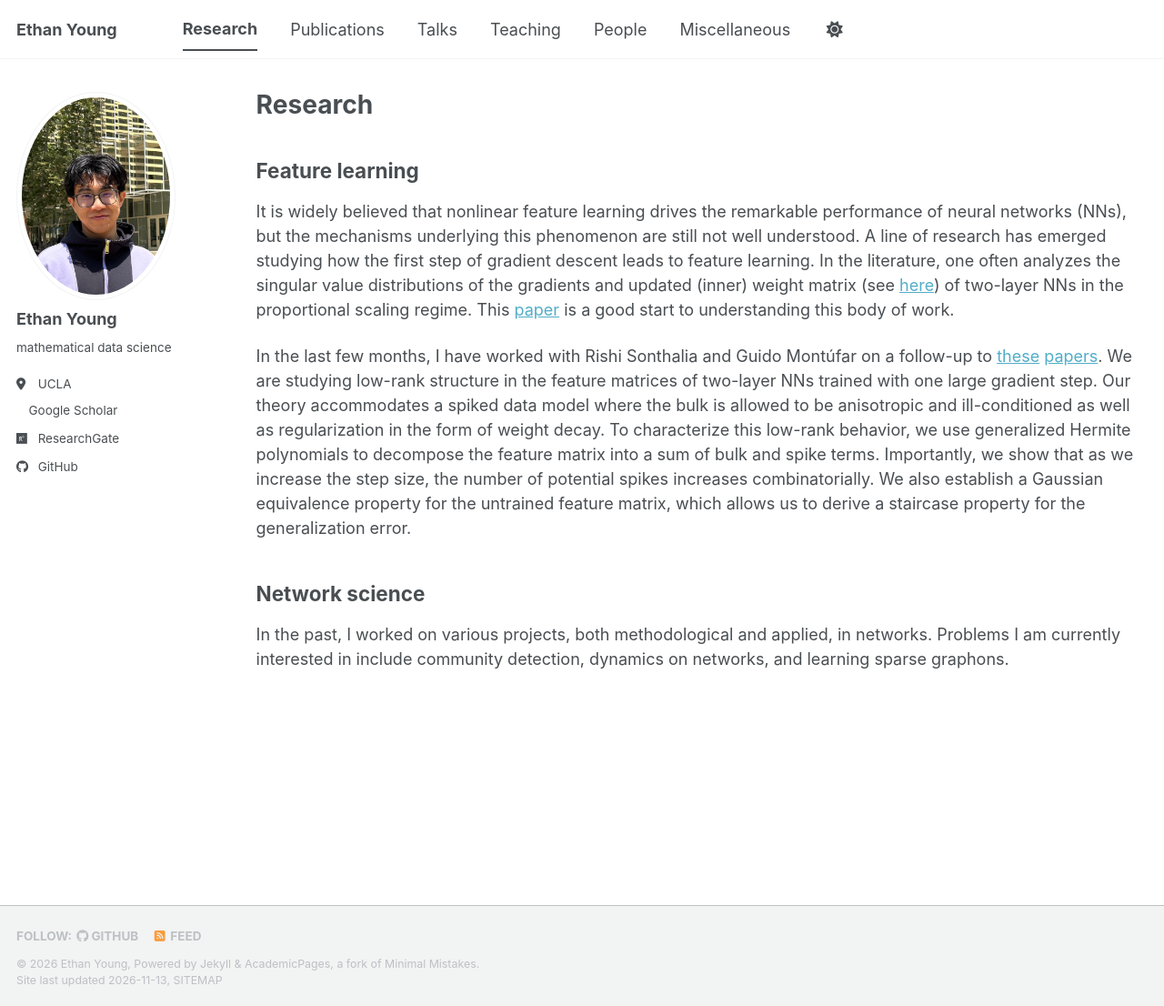
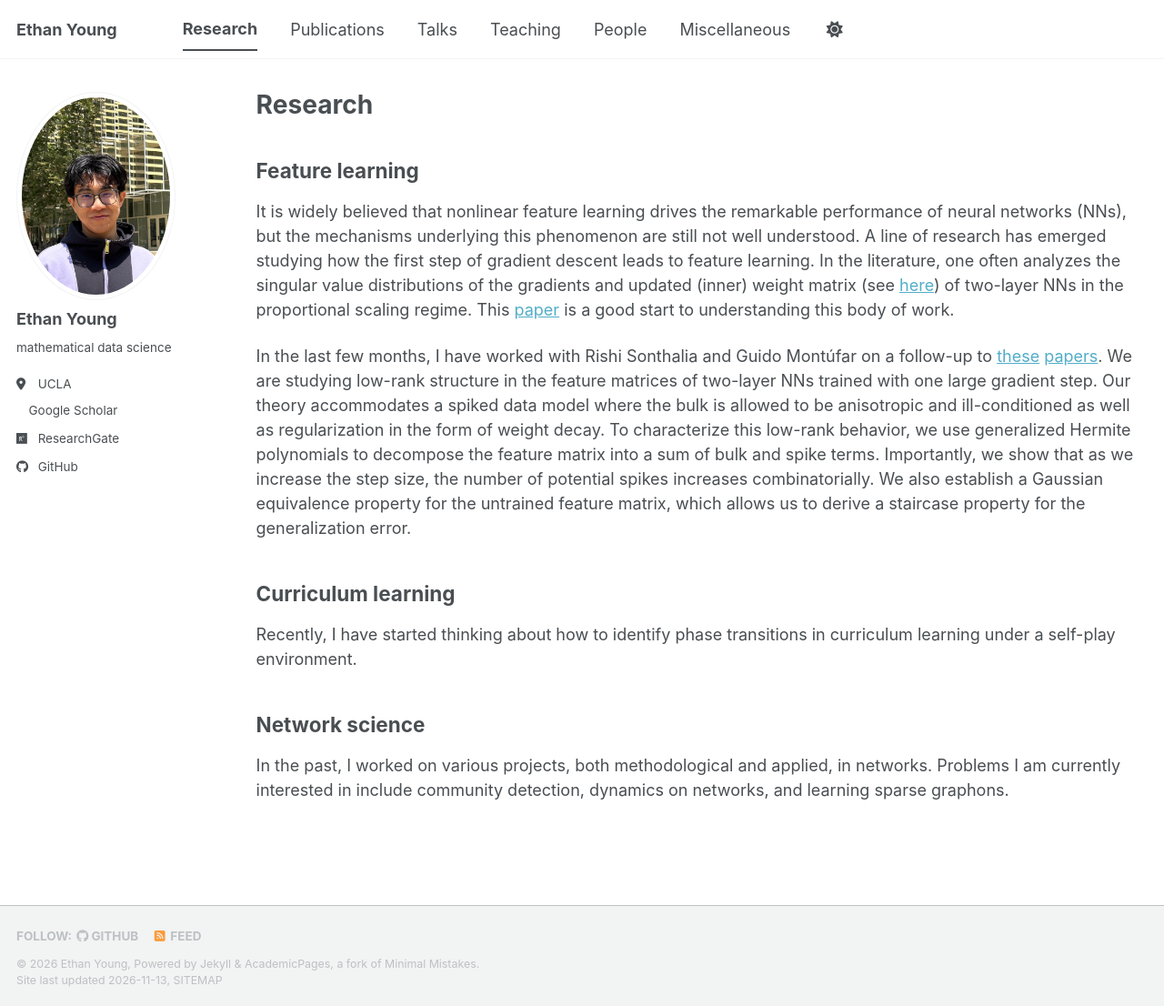
Before and after one commit to ethanjyoung/ethanjyoung.github.io, a Jekyll site: the page built from _pages/research.md, in a window 1280 px wide and 1106 px high. Shown: the whole window at 91% size. Built offline with Jekyll 4.4.1, drawn with Linux system fonts in a browser that asks for light colours; a style sheet for code colours, icons or effects is not loaded.

Commit message:
Add curriculum learning section to research page
Added a section on curriculum learning discussing phase transitions in a self-play environment.

```diff
--- a/_pages/research.md
+++ b/_pages/research.md
@@ -10,5 +10,8 @@ It is widely believed that nonlinear feature learning drives the remarkable perf
 
 In the last few months, I have worked with Rishi Sonthalia and Guido Montúfar on a follow-up to [these](https://arxiv.org/abs/2310.07891) [papers](https://arxiv.org/abs/2510.01303). We are studying low-rank structure in the feature matrices of two-layer NNs trained with one large gradient step. Our theory accommodates a spiked data model where the bulk is allowed to be anisotropic and ill-conditioned as well as regularization in the form of weight decay. To characterize this low-rank behavior, we use generalized Hermite polynomials to decompose the feature matrix into a sum of bulk and spike terms. Importantly, we show that as we increase the step size, the number of potential spikes increases combinatorially. We also establish a Gaussian equivalence property for the untrained feature matrix, which allows us to derive a staircase property for the generalization error.
 
+## Curriculum learning
+Recently, I have started thinking about how to identify phase transitions in curriculum learning under a self-play environment.
+
 ## Network science
 In the past, I worked on various projects, both methodological and applied, in networks. Problems I am currently interested in include community detection, dynamics on networks, and learning sparse graphons.
```
